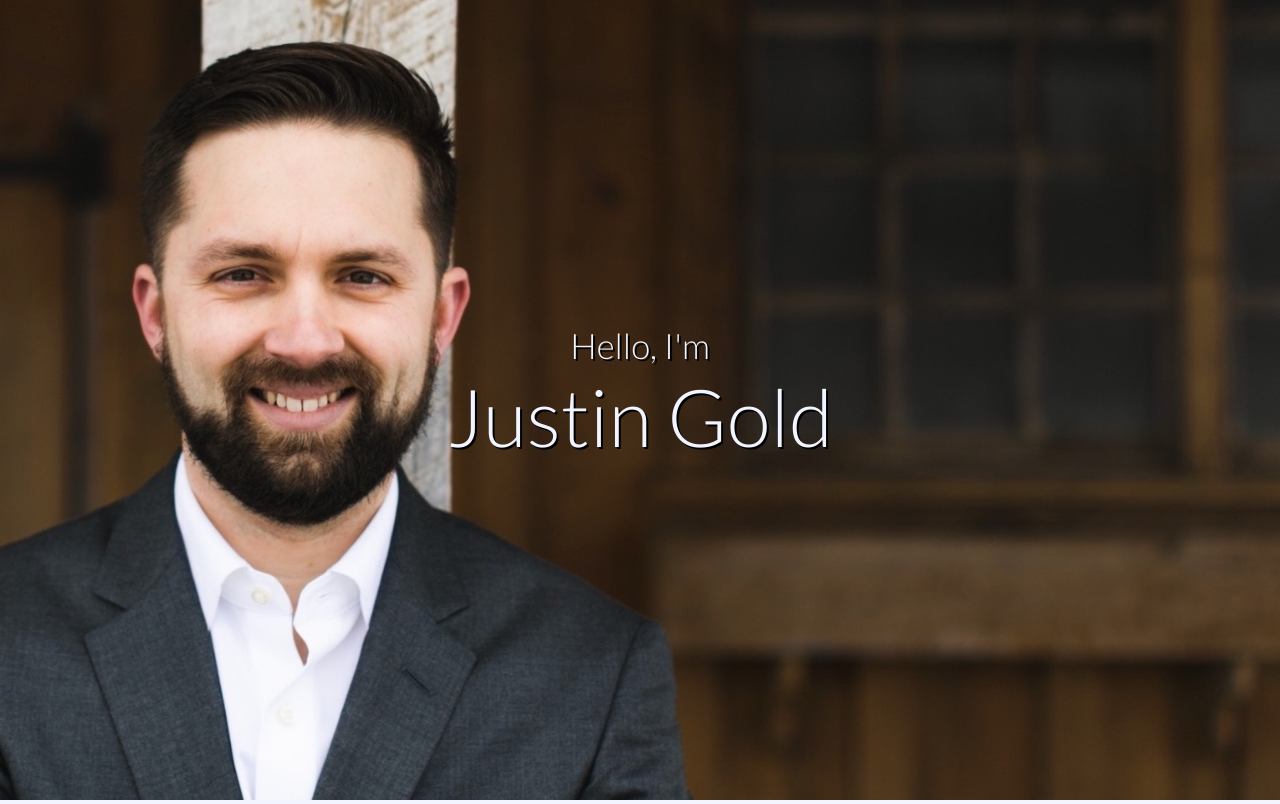
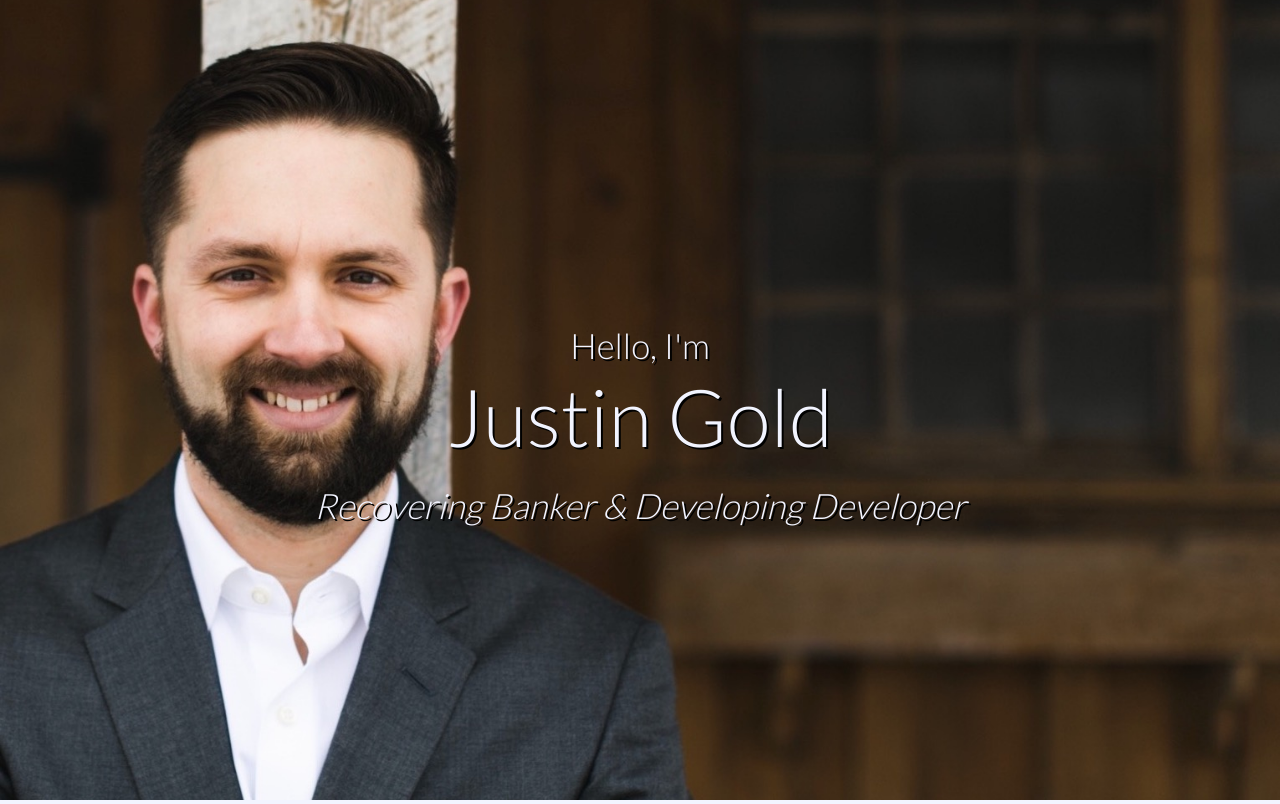
Before and after one commit to JustinWG/personal_website, a Django app: page / in a window 1280 px wide. Shown: the top 804 px of the page. Run offline with Django 3.2, Linux system fonts and the light colour scheme; data that the repository does not hold is empty; some libraries are stand-ins or nearby versions.

Commit message:
Added a tagline to the hero image

```diff
--- a/resume/static/resume/style.css
+++ b/resume/static/resume/style.css
@@ -99,6 +99,21 @@ body {
   top: 45%;
   left: 50%;
   transform: translate(-50%, -50%);
+}
+
+.taglineHeroHeading {
+  /* font-family: 'TsukuARdGothic-Regular'; */
+  font-size: 35px;
+  width: 70vw;
+  margin: .7em auto;
+  overflow: hidden;
+  text-align: center;
+  font-weight:300;
+  position: absolute;
+  top: 60%;
+  left: 50%;
+  transform: translate(-50%, -50%);
+  font-style: italic;
 }
 
 .main {
--- a/resume/templates/resume/index.html
+++ b/resume/templates/resume/index.html
@@ -17,6 +17,7 @@
                     <div class = "heroImage">
                         <div class="smallHeroHeading">Hello, I'm</div>
                         <div class="boldHeroHeading">Justin Gold</div>
+                        <div class="taglineHeroHeading">Recovering Banker & Developing Developer</div>
                     </div>
                 </section>
             </div>
```
